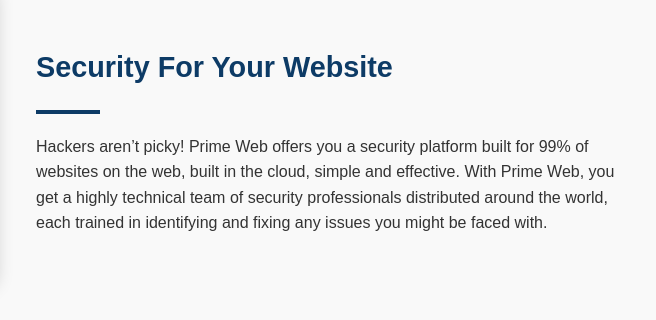
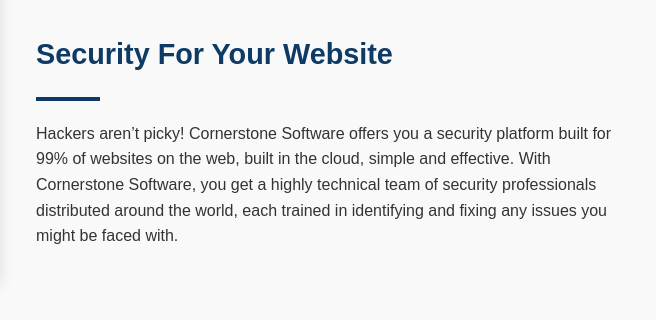
Before and after one commit to CONERSTONESOFTWARECOMPANY/cornerstone-software-website, a plain HTML site: page frontend/index.html in a window 1280 px wide. Shown: the part 2438-2758 px from the top of the page, 624-1280 px from the left. Drawn offline with Linux system fonts and the light colour scheme; a web font is replaced by a local one.

Commit message:
security section edits

```diff
--- a/frontend/index.html
+++ b/frontend/index.html
@@ -216,8 +216,8 @@
     <div class="info">
       <h2>Security For Your Website</h2>
       <hr>
-      <p>Hackers aren’t picky! Prime Web offers you a security platform built for 99% of websites on the web, built in the cloud, simple and effective.
-         With Prime Web, you get a highly technical team of security professionals distributed around the world, each trained in identifying and fixing any issues you might be faced with.</p>
+      <p>Hackers aren’t picky! Cornerstone Software offers you a security platform built for 99% of websites on the web, built in the cloud, simple and effective.
+         With Cornerstone Software, you get a highly technical team of security professionals distributed around the world, each trained in identifying and fixing any issues you might be faced with.</p>
     </div>
 
   </div>
```
